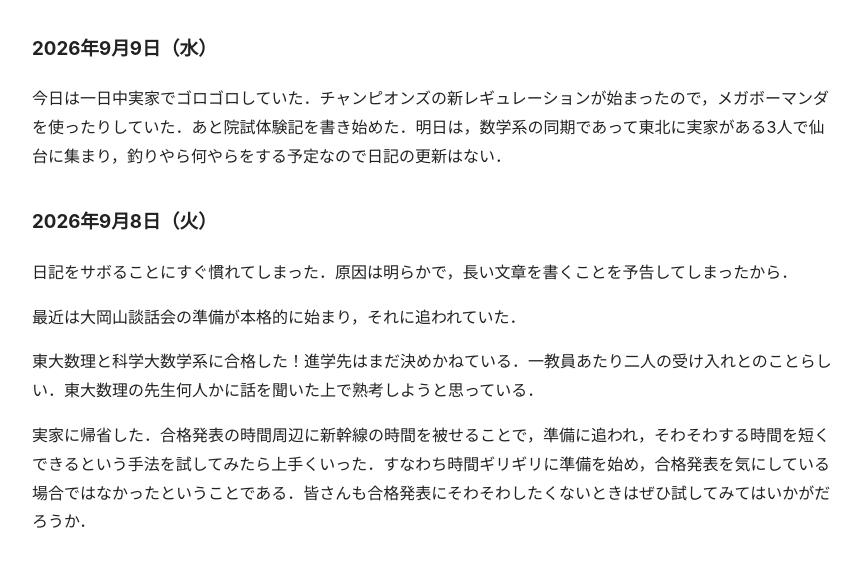
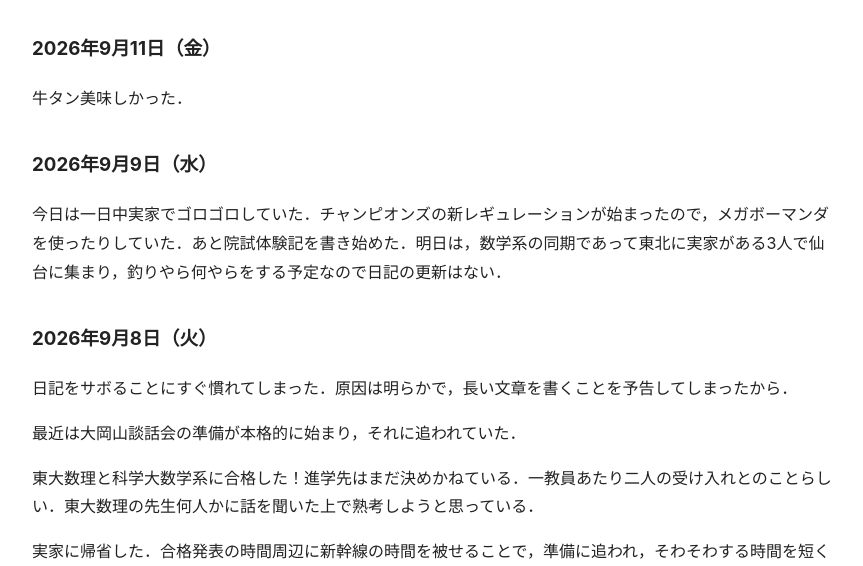
Before and after one commit to zw9cx/zw9cx.github.io, a plain HTML site: page diary.html in a window 1280 px wide. Shown: the part 234-800 px from the top of the page, without its empty margins (208-1071 px from the left). Drawn offline with nearby package versions, Linux system fonts and the light colour scheme.

Commit message:
Update website

```diff
--- a/diary.html
+++ b/diary.html
@@ -28,6 +28,12 @@
 <main>
 
   <h2>Diary</h2>
+
+  <h3>
+    2026年9月11日（金）
+  </h3>
+
+  <p>牛タン美味しかった．</p>
 
   <h3>
     2026年9月9日（水）
```
